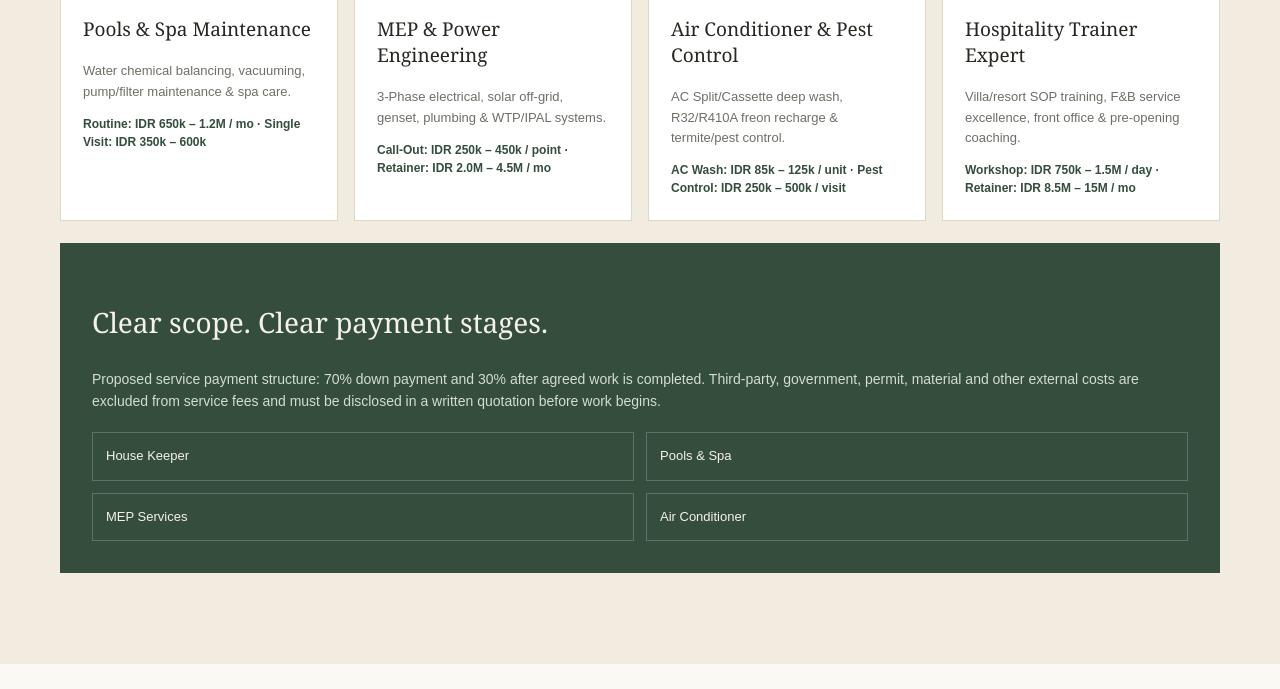
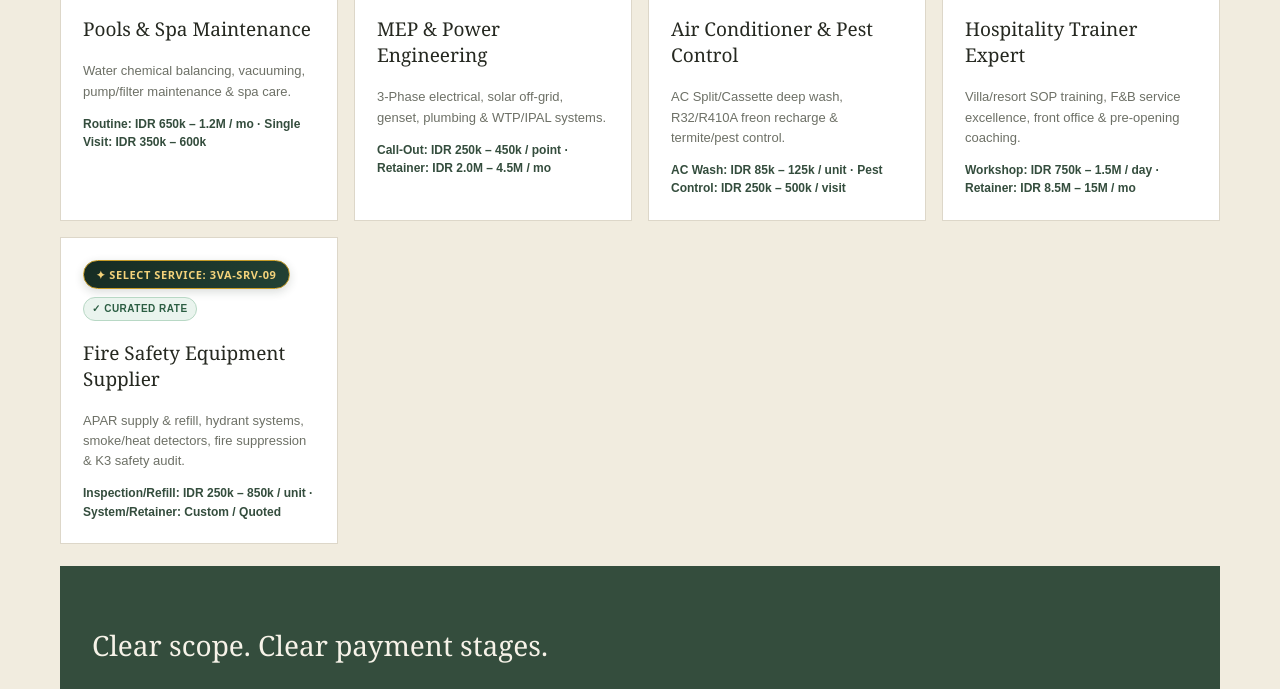
Before and after one commit to ariwibowo-ai/3va-Web, a plain HTML site: page index.html in a window 1280 px wide. Shown: the part 3409-4098 px from the top of the page. Drawn offline with Linux system fonts and the light colour scheme.

Commit message:
Release 3VA Web v1.0: Add 3VA-SRV-09 Fire Safety Equipment & Complete Portal

```diff
--- a/3va-live-publisher.js
+++ b/3va-live-publisher.js
@@ -16,7 +16,8 @@
       'Air Conditioner (AC) Technician': 'IDR 85,000 – 125,000 / unit wash · IDR 250k – 450k service',
       'Genset Technician': 'IDR 350,000 – 750,000 / call-out & load test',
       'Water & Wastewater Treatment (WTP / IPAL) Operator': 'IDR 350,000 – 650,000 / visit · IDR 3.5M – 6.0M / month',
-      'Pest & Termite Control Technician': 'IDR 250,000 – 500,000 / visit (Residential / Villa)'
+      'Pest & Termite Control Technician': 'IDR 250,000 – 500,000 / visit (Residential / Villa)',
+      'Fire Safety Equipment Specialist': 'IDR 250,000 – 850,000 / visit or unit (APAR Inspection, Refill & K3 Audit)'
     },
     'Corporate Vendor': {
       'Civil & Building Contractor': 'IDR 3,200,000 – 5,500,000 / m² (Turnkey Construction / Fit-Out)',
@@ -25,7 +26,8 @@
       'Heavy Equipment Rental (Alat Berat)': 'IDR 350,000 – 950,000 / hour (Excavator / Dozer / Loader)',
       'Corporate Legal, Notary & Licensing Firm': 'IDR 5,000,000 – 25,000,000 / corporate & PMA / PBG package',
       'Pest & Termite Control Company': 'IDR 15,000 – 35,000 / m² (Anti-Termite Soil Injection & Warranty)',
-      'Facility Management & MEP Contractor': 'IDR 4,500,000 – 15,000,000 / month (Hotel / Resort Retainer)'
+      'Facility Management & MEP Contractor': 'IDR 4,500,000 – 15,000,000 / month (Hotel / Resort Retainer)',
+      'Fire Safety Equipment': 'IDR 5,000,000 – 150,000,000+ / package (APAR Supply, Hydrant, Fire Alarm & Suppression)'
     }
   };
   function compressImage(file) {
--- a/3va-transparency-ledger.js
+++ b/3va-transparency-ledger.js
@@ -7,7 +7,8 @@
     '3VA-SRV-05': { name: 'Pools & Spa Maintenance', agencyFee: '10% – 11% Client Agency Fee (0% Worker Cut)', rate: 'IDR 650k – 1.2M / mo · IDR 350k – 600k / visit' },
     '3VA-SRV-06': { name: 'MEP & Power Engineering', agencyFee: '12% – 15% Client Agency Fee (0% Worker Cut)', rate: 'IDR 250k – 450k / point · Retainer: IDR 2.0M – 4.5M / mo' },
     '3VA-SRV-07': { name: 'Air Conditioner & Pest Control', agencyFee: '12% – 13% Client Agency Fee (0% Worker Cut)', rate: 'AC Wash: IDR 85k – 125k · Pest: IDR 250k – 500k' },
-    '3VA-SRV-08': { name: 'Hospitality Trainer Expert', agencyFee: '14% – 15% Client Agency Fee (0% Worker Cut)', rate: 'Workshop: IDR 750k – 1.5M / day · IDR 8.5M – 15M / mo' }
+    '3VA-SRV-08': { name: 'Hospitality Trainer Expert', agencyFee: '14% – 15% Client Agency Fee (0% Worker Cut)', rate: 'Workshop: IDR 750k – 1.5M / day · IDR 8.5M – 15M / mo' },
+    '3VA-SRV-09': { name: 'Fire Safety Equipment Supplier', agencyFee: '12% – 15% Client Agency Fee (0% Worker Cut)', rate: 'Inspection/Refill: IDR 250k – 850k / unit · System: Quoted' }
   };
 
   window.selectServiceCode = function(code, label) {
@@ -75,5 +76,10 @@
       opt.textContent = 'Hospitality Trainer Expert (IDR 750k–1.5M/day · 8.5M–15M/mo)';
       vCat.appendChild(opt);
     }
+    if (vCat && ![...vCat.options].some(o => o.value === 'Fire Safety Equipment Supplier')) {
+      const opt9 = document.createElement('option'); opt9.value = 'Fire Safety Equipment Supplier';
+      opt9.textContent = 'Fire Safety Equipment Supplier (APAR, Hydrant, Alarm & K3 Audit)';
+      vCat.appendChild(opt9);
+    }
   });
 })();
--- a/index.html
+++ b/index.html
@@ -128,6 +128,7 @@
 <div class="service"><div class="eva-srv-badge-wrap"><button type="button" class="eva-pill-badge" onclick="selectServiceCode('3VA-SRV-06','MEP & Power Engineering')"><span>✦ SELECT SERVICE: 3VA-SRV-06</span></button><span class="eva-verified-tag">✓ Curated Rate</span></div><h3>MEP &amp; Power Engineering</h3><p>3-Phase electrical, solar off-grid, genset, plumbing &amp; WTP/IPAL systems.</p><div class="fee">Call-Out: IDR 250k – 450k / point · Retainer: IDR 2.0M – 4.5M / mo</div></div>
 <div class="service"><div class="eva-srv-badge-wrap"><button type="button" class="eva-pill-badge" onclick="selectServiceCode('3VA-SRV-07','Air Conditioner & Pest Control')"><span>✦ SELECT SERVICE: 3VA-SRV-07</span></button><span class="eva-verified-tag">✓ Curated Rate</span></div><h3>Air Conditioner &amp; Pest Control</h3><p>AC Split/Cassette deep wash, R32/R410A freon recharge &amp; termite/pest control.</p><div class="fee">AC Wash: IDR 85k – 125k / unit · Pest Control: IDR 250k – 500k / visit</div></div>
 <div class="service"><div class="eva-srv-badge-wrap"><button type="button" class="eva-pill-badge" onclick="selectServiceCode('3VA-SRV-08','Hospitality Trainer Expert')"><span>✦ SELECT SERVICE: 3VA-SRV-08</span></button><span class="eva-verified-tag">✓ Curated Rate</span></div><h3>Hospitality Trainer Expert</h3><p>Villa/resort SOP training, F&amp;B service excellence, front office &amp; pre-opening coaching.</p><div class="fee">Workshop: IDR 750k – 1.5M / day · Retainer: IDR 8.5M – 15M / mo</div></div>
+<div class="service"><div class="eva-srv-badge-wrap"><button type="button" class="eva-pill-badge" onclick="selectServiceCode('3VA-SRV-09','Fire Safety Equipment Supplier')"><span>✦ SELECT SERVICE: 3VA-SRV-09</span></button><span class="eva-verified-tag">✓ Curated Rate</span></div><h3>Fire Safety Equipment Supplier</h3><p>APAR supply &amp; refill, hydrant systems, smoke/heat detectors, fire suppression &amp; K3 safety audit.</p><div class="fee">Inspection/Refill: IDR 250k – 850k / unit · System/Retainer: Custom / Quoted</div></div>
 </div>
 <div class="feature-panel" style="margin-top:22px"><h3>Clear scope. Clear payment stages.</h3><p>Proposed service payment structure: 70% down payment and 30% after agreed work is completed. Third-party, government, permit, material and other external costs are excluded from service fees and must be disclosed in a written quotation before work begins.</p><div class="feature-list"><div>House Keeper</div><div>Pools & Spa</div><div>MEP Services</div><div>Air Conditioner</div></div></div>
 </div></section>
```
